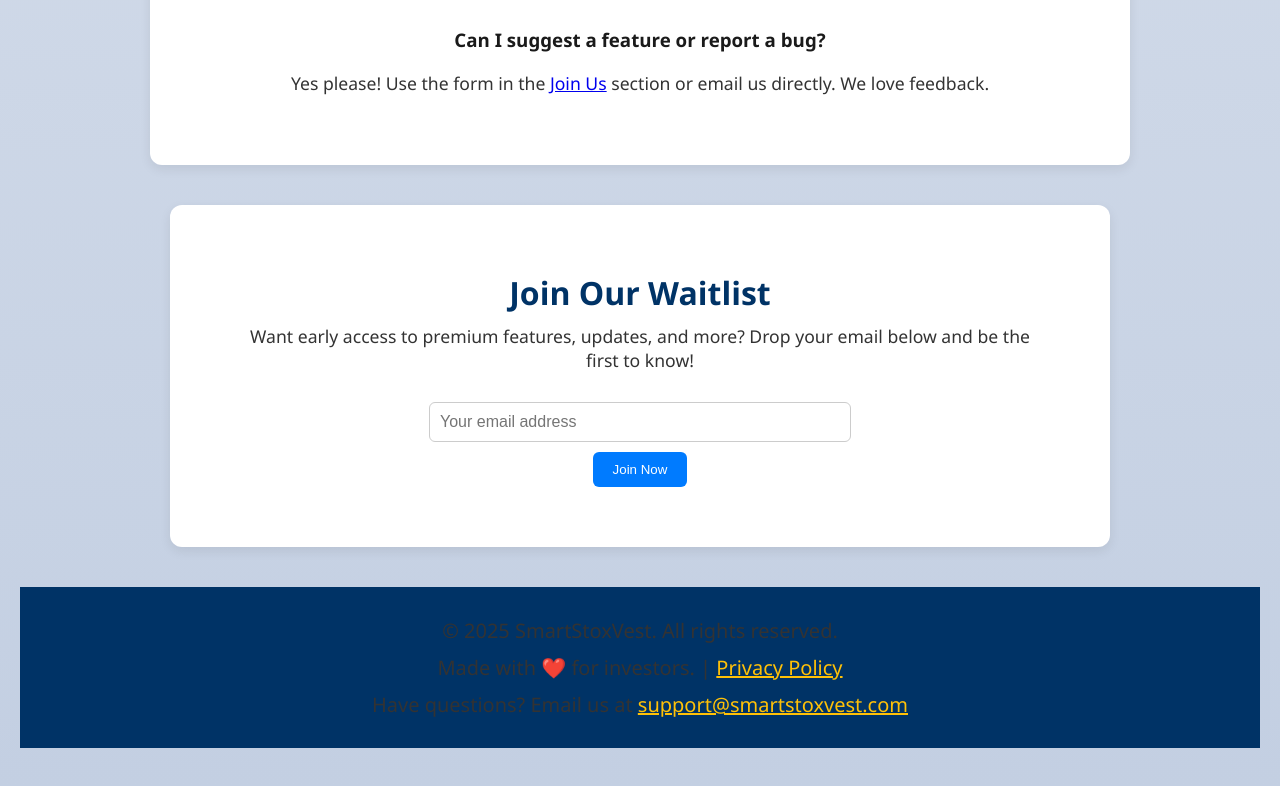
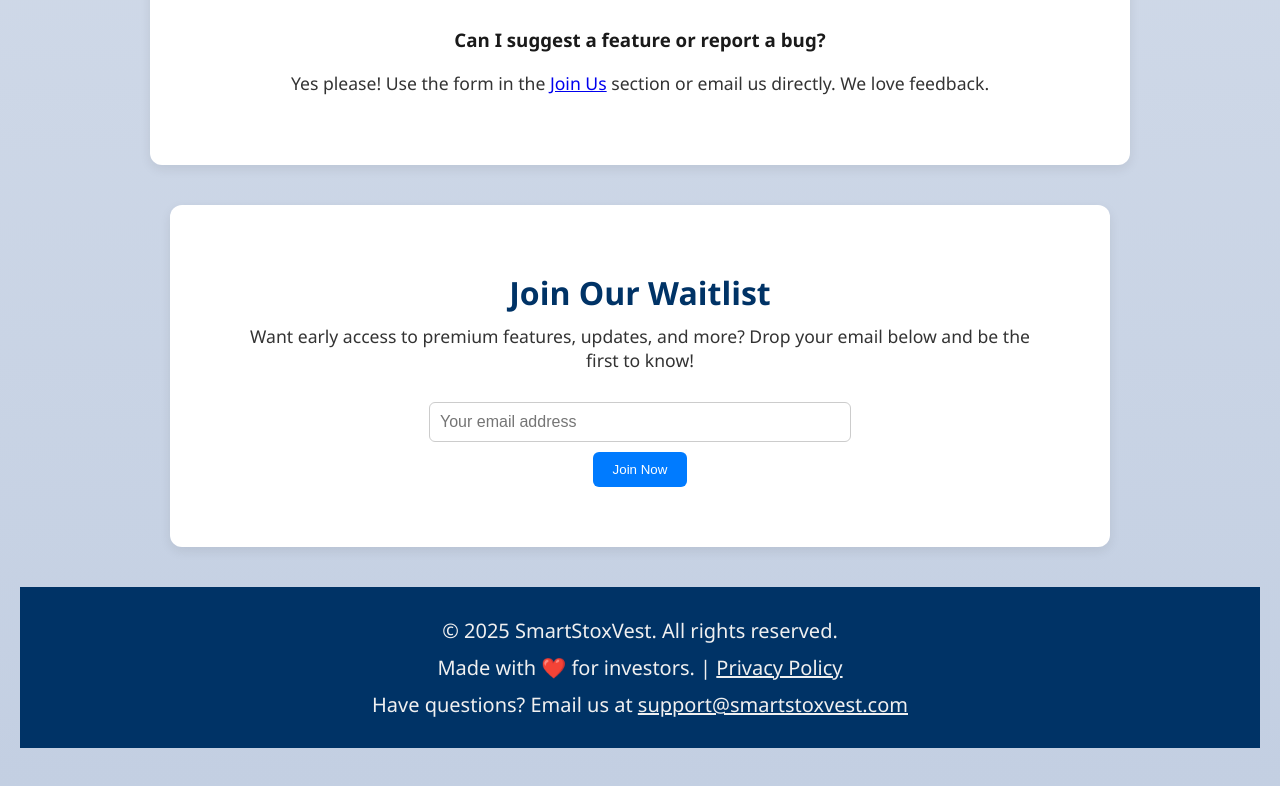
Before and after one commit to smartstoxvest/smartstoxvest-landing, a plain HTML site: page index.html in a window 1280 px wide. Shown: the part 2767-3553 px from the top of the page. Drawn offline with Linux system fonts and the light colour scheme.

Commit message:
Update index.html

```diff
--- a/index.html
+++ b/index.html
@@ -269,13 +269,11 @@
   </form>
 </section>
 
-<footer style="background-color: #003366; color: #ffffff; padding: 30px 20px; text-align: center; font-size: 0.95rem;">
-  <p style="margin-bottom: 10px;">&copy; 2025 SmartStoxVest. All rights reserved.</p>
-  <p style="margin-bottom: 10px;">Made with <span style="color: #ff4757;">❤️</span> for investors. | <a href="#" style="color: #ffc107; text-decoration: underline;">Privacy Policy</a></p>
-  <p style="margin: 0;">Have questions? Email us at <a href="mailto:support@smartstoxvest.com" style="color: #ffc107; text-decoration: underline;">support@smartstoxvest.com</a></p>
+<footer style="background-color: #003366; color: #f0f0f0; padding: 30px 20px; text-align: center; font-size: 0.95rem;">
+  <p style="margin-bottom: 10px; color: #f0f0f0;">&copy; 2025 SmartStoxVest. All rights reserved.</p>
+  <p style="margin-bottom: 10px; color: #f0f0f0;">Made with <span style="color: #ff4757;">❤️</span> for investors. | <a href="#" style="color: #f0f0f0; text-decoration: underline;">Privacy Policy</a></p>
+  <p style="margin: 0; color: #f0f0f0;">Have questions? Email us at <a href="mailto:support@smartstoxvest.com" style="color: #f0f0f0; text-decoration: underline;">support@smartstoxvest.com</a></p>
 </footer>
-
-
 
 </body>
 </html>
```
